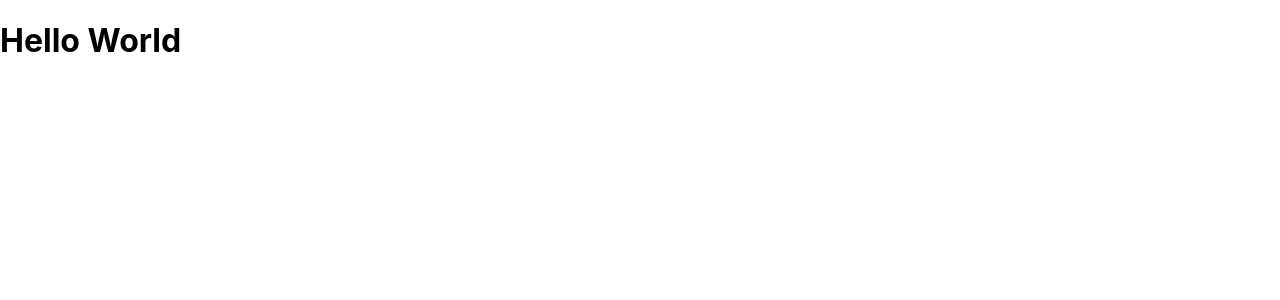
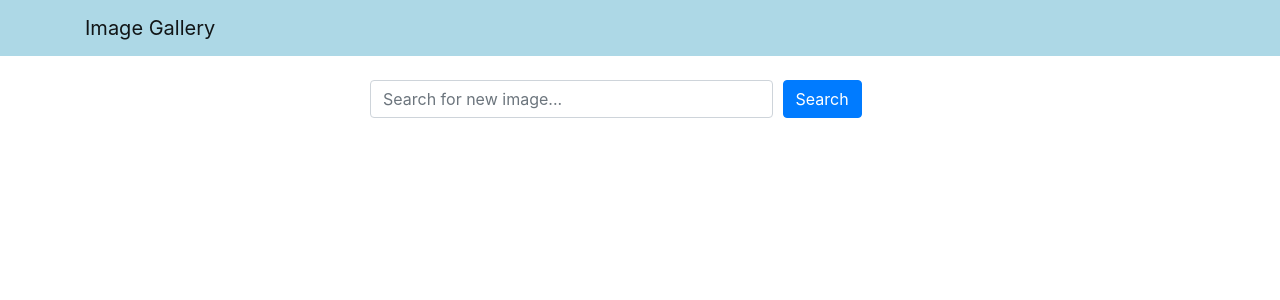
Before and after one commit to gonsals/images-gallery, a React (Create React App) app in the folder frontend/: page / in a window 1280 px wide. Shown: the top 300 px of the page. Built offline with nearby package versions, Linux system fonts and the light colour scheme; no server answers.

Commit message:
Dia 1 - Inicio del proyecto y fetch a la api de unsplash

```diff
--- a/frontend/package.json
+++ b/frontend/package.json
@@ -3,8 +3,10 @@
   "version": "0.1.0",
   "private": true,
   "dependencies": {
+    "bootstrap": "^4.6.2",
     "cra-template": "1.2.0",
     "react": "^19.0.0",
+    "react-bootstrap": "^1.6.8",
     "react-dom": "^19.0.0",
     "react-scripts": "5.0.1"
   },
--- a/frontend/src/App.js
+++ b/frontend/src/App.js
@@ -1,7 +1,35 @@
+import { Header } from "./components/Header";
+import { Search } from "./components/Search";
+
+import { useState } from "react";
+
+const UNSPLASH_API_KEY = process.env.REACT_APP_ACCESS_KEY_UNSPLASH;
+
 const App = () => {
+    const [search, setSearch] = useState("");
+
+    const handleSubmit = (e) => {
+        e.preventDefault();
+        console.log(search);
+
+        fetch(
+            `https://api.unsplash.com/photos/random/?query=${search}&client_id=${UNSPLASH_API_KEY}`
+        )
+            .then((res) => res.json())
+            .then((data) => console.log(data))
+            .catch((err) => console.error(err));
+
+        setSearch("");
+    };
+
     return (
         <div className="App">
-            <h1>Hello World</h1>
+            <Header title={"Image Gallery"} />
+            <Search
+                search={search}
+                setSearch={setSearch}
+                handleSubmit={handleSubmit}
+            />
         </div>
     );
 };
--- /dev/null
+++ b/frontend/src/components/Header.js
@@ -0,0 +1,16 @@
+import React from "react";
+import { Navbar, Container } from "react-bootstrap";
+
+const navbarStyle = {
+    backgroundColor: "lightblue",
+};
+
+export const Header = ({ title }) => {
+    return (
+        <Navbar style={navbarStyle} variant="light">
+            <Container>
+                <Navbar.Brand href="/">{title}</Navbar.Brand>
+            </Container>
+        </Navbar>
+    );
+};
--- /dev/null
+++ b/frontend/src/components/Search.js
@@ -0,0 +1,30 @@
+import React from "react";
+import { Form, Button, Container, Row, Col } from "react-bootstrap";
+
+export const Search = ({ handleSubmit, search, setSearch }) => {
+    return (
+        <Container className="mt-4">
+            <Row className="justify-content-center">
+                <Col xs={12} md={8} lg={6}>
+                    <Form onSubmit={handleSubmit}>
+                        <Form.Row>
+                            <Col xs={9}>
+                                <Form.Control
+                                    type="text"
+                                    placeholder="Search for new image..."
+                                    value={search}
+                                    onChange={(e) => setSearch(e.target.value)}
+                                />
+                            </Col>
+                            <Col>
+                                <Button variant="primary" type="submit">
+                                    Search
+                                </Button>
+                            </Col>
+                        </Form.Row>
+                    </Form>
+                </Col>
+            </Row>
+        </Container>
+    );
+};
--- a/frontend/src/index.js
+++ b/frontend/src/index.js
@@ -2,6 +2,8 @@ import React from "react";
 import ReactDOM from "react-dom/client";
 import "./index.css";
 import App from "./App";
+
+import "bootstrap/dist/css/bootstrap.min.css";
 
 const root = ReactDOM.createRoot(document.getElementById("root"));
 root.render(
```
Also changed, not shown: frontend/public/manifest.json (added), 1 other file (tests, documents, lock files or other folders).
